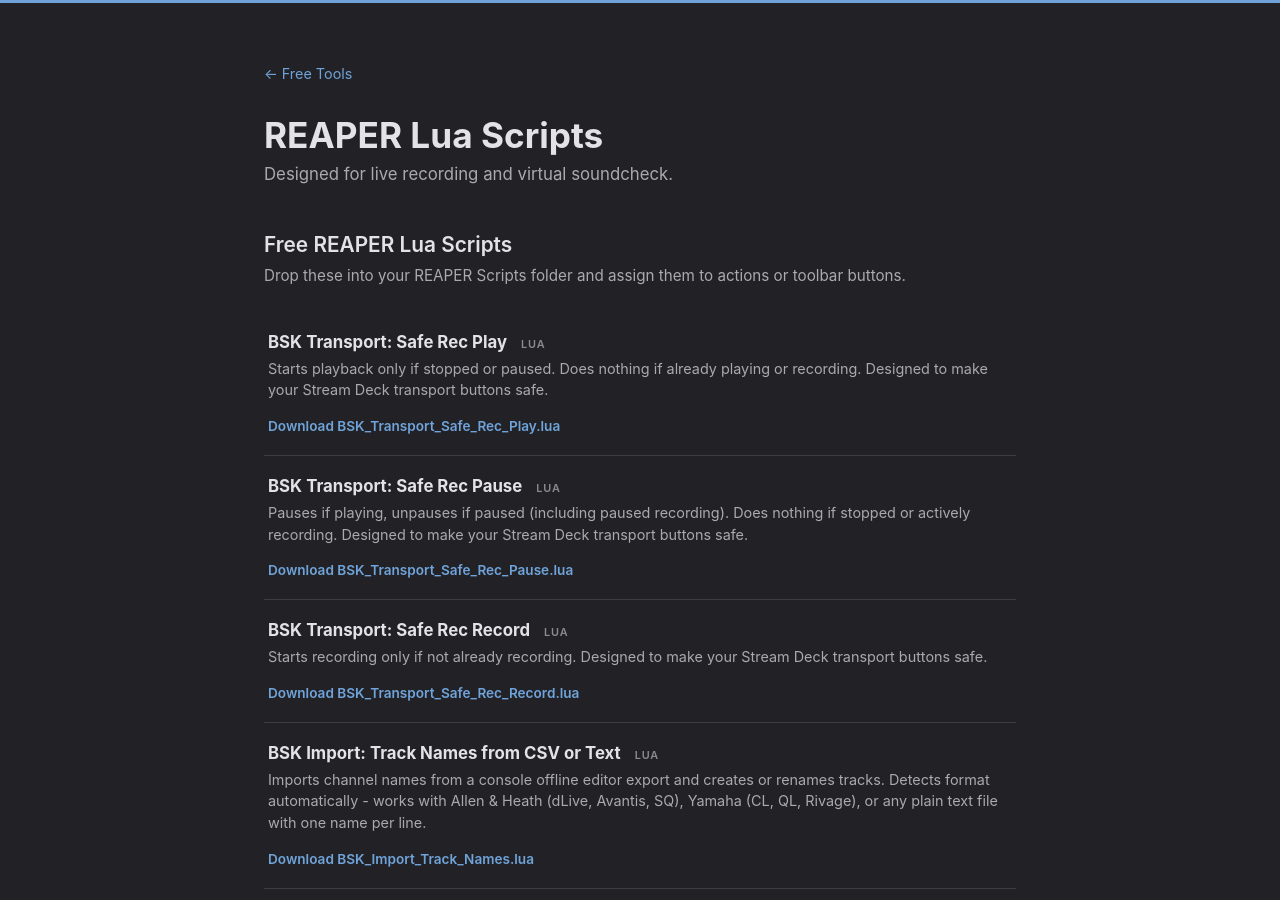
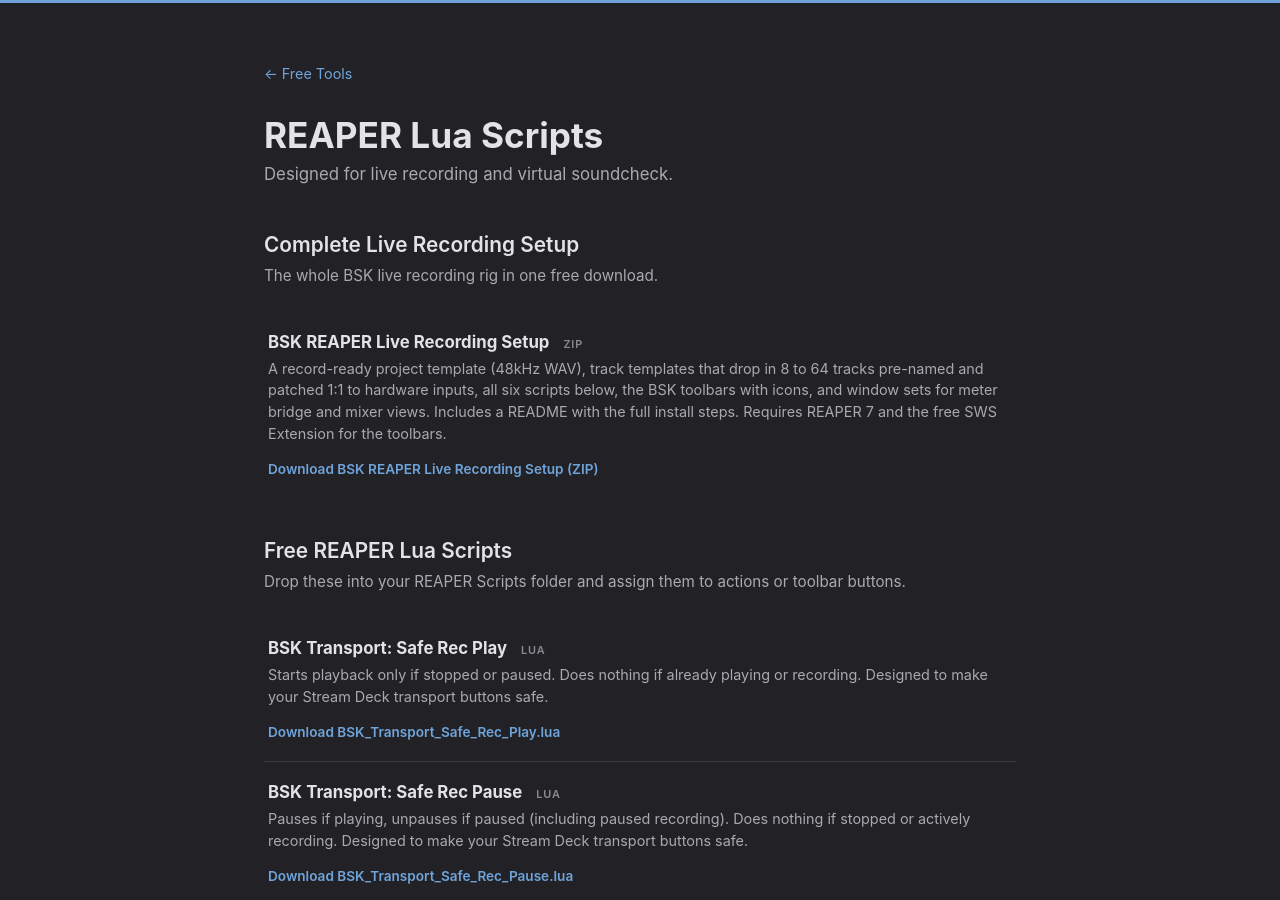
Before and after one commit to BSKapps/bskapps.github.io, a Jekyll site: the page tools/reaper/index.html, which Jekyll copies as it is, in a window 1280 px wide and 900 px high. Built offline with Jekyll 4.4.1, drawn with Linux system fonts in a browser that asks for light colours.

Commit message:
REAPER tools: add complete live recording setup download

```diff
--- a/tools/reaper/index.html
+++ b/tools/reaper/index.html
@@ -86,7 +86,16 @@
         <h1>REAPER Lua Scripts</h1>
         <p class="tagline">Designed for live recording and virtual soundcheck.</p>
 
-        <h2 class="section-title">Free REAPER Lua Scripts</h2>
+        <h2 class="section-title">Complete Live Recording Setup</h2>
+        <p class="section-desc">The whole BSK live recording rig in one free download.</p>
+
+        <div class="script-card">
+            <h3>BSK REAPER Live Recording Setup <span class="badge">ZIP</span></h3>
+            <p>A record-ready project template (48kHz WAV), track templates that drop in 8 to 64 tracks pre-named and patched 1:1 to hardware inputs, all six scripts below, the BSK toolbars with icons, and window sets for meter bridge and mixer views. Includes a README with the full install steps. Requires REAPER 7 and the free SWS Extension for the toolbars.</p>
+            <a class="download-link" href="/tools/scripts/BSK-REAPER-Live-Recording-Setup.zip" download>Download BSK REAPER Live Recording Setup (ZIP)</a>
+        </div>
+
+        <h2 class="section-title" style="margin-top: 40px;">Free REAPER Lua Scripts</h2>
         <p class="section-desc">Drop these into your REAPER Scripts folder and assign them to actions or toolbar buttons.</p>
 
         <div class="script-card">
```
Also changed, not shown: 1 other file.
